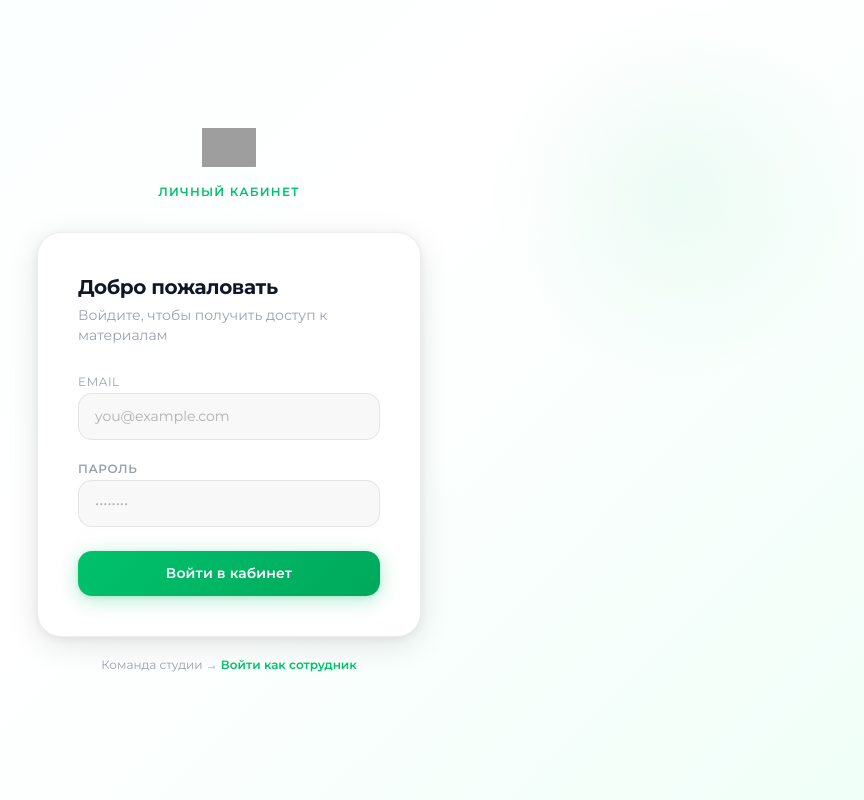
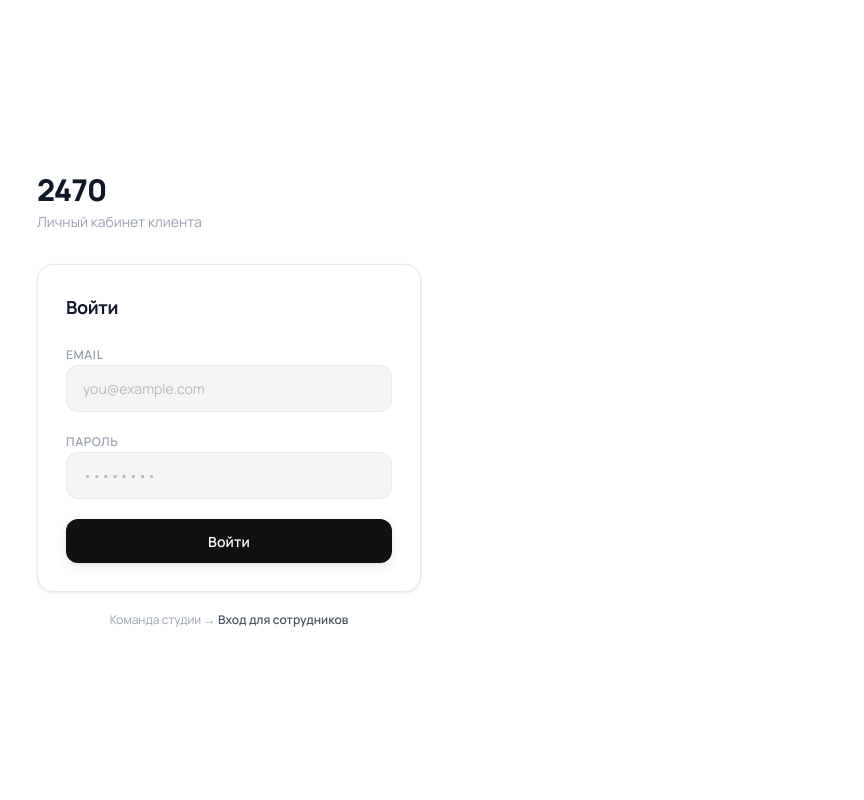
Before and after one commit to svertkov/studio-lk, a Next.js app: page /login in a window 1280 px wide. Shown: the whole page, without its empty margins (411-1275 px from the left). Built offline with nearby package versions, Linux system fonts and the light colour scheme; grey boxes are pictures that could not be loaded.

Commit message:
Manrope font, clean white/black/green design, no logo

```diff
--- a/src/app/(auth)/login/page.tsx
+++ b/src/app/(auth)/login/page.tsx
@@ -27,36 +27,23 @@ export default function LoginPage() {
   }
 
   return (
-    <div className="min-h-screen flex items-center justify-center p-4" style={{
-      background: 'linear-gradient(135deg, #f8fffe 0%, #ffffff 50%, #f0fff8 100%)'
-    }}>
-      {/* Декоративные круги */}
-      <div className="absolute top-0 right-0 w-96 h-96 rounded-full pointer-events-none"
-        style={{ background: 'radial-gradient(circle, rgba(0,194,107,0.06) 0%, transparent 70%)' }} />
-      <div className="absolute bottom-0 left-0 w-72 h-72 rounded-full pointer-events-none"
-        style={{ background: 'radial-gradient(circle, rgba(0,194,107,0.04) 0%, transparent 70%)' }} />
-
-      <div className="w-full max-w-sm relative">
-        {/* Логотип */}
-        <div className="text-center mb-8">
-          <img
-            src="https://static.tildacdn.com/tild3463-3931-4930-b937-626565363162/std_black-black_1_1.png"
-            alt="2470 Studio"
-            className="h-10 mx-auto mb-4 object-contain"
-          />
-          <p className="text-xs tracking-widest uppercase font-semibold"
-            style={{ color: '#00c26b' }}>
-            Личный кабинет
-          </p>
+    <div className="min-h-screen bg-white flex items-center justify-center p-4">
+      <div className="w-full max-w-sm">
+        {/* Заголовок */}
+        <div className="mb-8">
+          <p className="text-3xl tracking-tight text-gray-900" style={{ fontWeight: 800 }}>2470</p>
+          <p className="text-sm text-gray-400 mt-1">Личный кабинет клиента</p>
         </div>
 
-        <div className="login-card">
-          <h2 className="text-xl font-bold text-gray-900 mb-1">Добро пожаловать</h2>
-          <p className="text-sm text-gray-400 mb-6">Войдите, чтобы получить доступ к материалам</p>
+        {/* Форма */}
+        <div className="card-base p-7">
+          <h2 className="text-lg font-bold text-gray-900 mb-5">Войти</h2>
 
           <form onSubmit={handleLogin} className="space-y-4">
             <div className="space-y-1.5">
-              <label className="text-xs font-600 uppercase tracking-wider text-gray-400">Email</label>
+              <label className="text-xs font-semibold uppercase tracking-wider text-gray-400">
+                Email
+              </label>
               <input
                 type="email"
                 placeholder="you@example.com"
@@ -68,7 +55,9 @@ export default function LoginPage() {
             </div>
 
             <div className="space-y-1.5">
-              <label className="text-xs font-semibold uppercase tracking-wider text-gray-400">Пароль</label>
+              <label className="text-xs font-semibold uppercase tracking-wider text-gray-400">
+                Пароль
+              </label>
               <input
                 type="password"
                 placeholder="••••••••"
@@ -81,16 +70,16 @@ export default function LoginPage() {
 
             {error && <p className="text-red-500 text-sm">{error}</p>}
 
-            <button type="submit" disabled={loading} className="btn-green w-full mt-2">
-              {loading ? 'Входим...' : 'Войти в кабинет'}
+            <button type="submit" disabled={loading} className="btn-primary w-full mt-1">
+              {loading ? 'Входим...' : 'Войти'}
             </button>
           </form>
         </div>
 
         <p className="text-center text-gray-400 text-xs mt-5">
           Команда студии →{' '}
-          <a href="/staff-login" className="font-semibold hover:underline" style={{ color: '#00c26b' }}>
-            Войти как сотрудник
+          <a href="/staff-login" className="text-gray-600 font-semibold hover:underline">
+            Вход для сотрудников
           </a>
         </p>
       </div>
--- a/src/app/globals.css
+++ b/src/app/globals.css
@@ -8,143 +8,112 @@
   --color-background: var(--background);
   --color-foreground: var(--foreground);
   --font-sans: var(--font-sans);
-  --font-mono: var(--font-geist-mono);
-  --font-heading: var(--font-sans);
   --color-ring: var(--ring);
   --color-input: var(--input);
   --color-border: var(--border);
   --color-destructive: var(--destructive);
-  --color-accent-foreground: var(--accent-foreground);
-  --color-accent: var(--accent);
   --color-muted-foreground: var(--muted-foreground);
   --color-muted: var(--muted);
-  --color-secondary-foreground: var(--secondary-foreground);
-  --color-secondary: var(--secondary);
   --color-primary-foreground: var(--primary-foreground);
   --color-primary: var(--primary);
-  --color-popover-foreground: var(--popover-foreground);
-  --color-popover: var(--popover);
   --color-card-foreground: var(--card-foreground);
   --color-card: var(--card);
   --radius-sm: calc(var(--radius) * 0.6);
   --radius-md: calc(var(--radius) * 0.8);
   --radius-lg: var(--radius);
   --radius-xl: calc(var(--radius) * 1.4);
-  --radius-2xl: calc(var(--radius) * 1.8);
 }
 
-/* ============================================================
-   ЦВЕТОВАЯ СХЕМА — БЕЛАЯ С ЗЕЛЁНЫМ АКЦЕНТОМ
-   ============================================================ */
 :root {
-  /* Базовые */
-  --background:       #ffffff;
-  --foreground:       #0a0a0a;
+  --background:        #ffffff;
+  --foreground:        #111111;
+  --card:              #ffffff;
+  --card-foreground:   #111111;
+  --muted:             #f5f5f5;
+  --muted-foreground:  #888888;
+  --primary:           #00c26b;
+  --primary-foreground:#ffffff;
+  --destructive:       #ef4444;
+  --border:            #e8e8e8;
+  --input:             #f5f5f5;
+  --ring:              rgba(0,194,107,0.25);
+  --radius:            0.75rem;
 
-  /* Зелёный акцент 2470 */
-  --green:            #00c26b;
-  --green-dark:       #00954f;
-  --green-light:      rgba(0, 194, 107, 0.08);
-  --green-glow:       rgba(0, 194, 107, 0.25);
+  /* Зелёный акцент */
+  --green:             #00c26b;
+  --green-bg:          #f0fdf6;
+  --green-border:      #bbf0d6;
 
-  /* Карточки и поверхности */
-  --card:             #ffffff;
-  --card-foreground:  #0a0a0a;
-  --surface:          #f8fffe;
-  --surface-2:        #f2f2f2;
-
-  /* Компоненты */
-  --popover:          #ffffff;
-  --popover-foreground: #0a0a0a;
-  --primary:          #00c26b;
-  --primary-foreground: #ffffff;
-  --secondary:        #f3f4f6;
-  --secondary-foreground: #0a0a0a;
-  --muted:            #f5f5f5;
-  --muted-foreground: #6b7280;
-  --accent:           rgba(0, 194, 107, 0.08);
-  --accent-foreground: #00954f;
-  --destructive:      #ef4444;
-  --border:           rgba(0, 0, 0, 0.08);
-  --input:            #f5f5f5;
-  --ring:             rgba(0, 194, 107, 0.3);
-  --radius:           0.875rem;
-
-  /* Тени */
-  --shadow-sm:  0 1px 3px rgba(0,0,0,0.06), 0 1px 2px rgba(0,0,0,0.04);
-  --shadow-md:  0 4px 16px rgba(0,0,0,0.08), 0 1px 3px rgba(0,0,0,0.05);
-  --shadow-lg:  0 8px 32px rgba(0,0,0,0.10), 0 2px 8px rgba(0,0,0,0.06);
-  --shadow-green: 0 4px 20px rgba(0,194,107,0.30), 0 1px 4px rgba(0,150,80,0.15);
-  --shadow-green-lg: 0 8px 32px rgba(0,194,107,0.35), 0 2px 8px rgba(0,150,80,0.2);
+  /* Тени — только серые, без цвета */
+  --shadow-xs: 0 1px 2px rgba(0,0,0,0.05);
+  --shadow-sm: 0 1px 4px rgba(0,0,0,0.06), 0 1px 2px rgba(0,0,0,0.04);
+  --shadow-md: 0 4px 12px rgba(0,0,0,0.08), 0 1px 3px rgba(0,0,0,0.05);
+  --shadow-lg: 0 8px 24px rgba(0,0,0,0.10), 0 2px 6px rgba(0,0,0,0.06);
 }
 
 /* ============================================================
    БАЗОВЫЕ СТИЛИ
    ============================================================ */
 @layer base {
-  * {
-    @apply border-border outline-ring/50;
+  * { @apply border-border; }
+
+  body {
+    background: #ffffff;
+    color: #111111;
+    font-family: var(--font-sans), 'Manrope', sans-serif;
   }
 
-  body {
-    background-color: #ffffff;
-    color: #0a0a0a;
-    font-family: var(--font-sans), 'Montserrat', sans-serif;
-    /* Лёгкий зеленоватый градиент на фоне */
-    background-image:
-      radial-gradient(ellipse 80% 50% at 100% 0%, rgba(0,194,107,0.04) 0%, transparent 60%),
-      radial-gradient(ellipse 60% 40% at 0% 100%, rgba(0,194,107,0.03) 0%, transparent 50%);
-    min-height: 100vh;
-  }
+  html { color-scheme: light; }
 
-  html {
-    color-scheme: light;
-  }
-
-  h1, h2, h3, h4, h5, h6 {
+  h1, h2, h3, h4 {
     font-weight: 700;
     letter-spacing: -0.02em;
+    color: #111111;
   }
 }
 
 /* ============================================================
-   КОМПОНЕНТЫ
+   УТИЛИТЫ
    ============================================================ */
 @layer utilities {
 
   /* --- КАРТОЧКИ --- */
+
+  /* Базовая белая карточка с тенью */
   .card-base {
     background: #ffffff;
-    border: 1px solid rgba(0,0,0,0.07);
-    border-radius: 1.25rem;
+    border: 1px solid #e8e8e8;
+    border-radius: 1rem;
     box-shadow: var(--shadow-sm);
-    transition: box-shadow 0.2s, border-color 0.2s;
   }
 
-  .card-base:hover {
-    box-shadow: var(--shadow-md);
-    border-color: rgba(0,0,0,0.1);
+  /* Карточка с зелёным акцентом (бордер + фон) */
+  .card-green {
+    background: #f0fdf6;
+    border: 1px solid #bbf0d6;
+    border-radius: 1rem;
+    box-shadow: var(--shadow-xs);
   }
 
-  .card-green {
-    background: linear-gradient(135deg, rgba(0,194,107,0.06) 0%, rgba(0,194,107,0.02) 100%);
-    border: 1px solid rgba(0,194,107,0.18);
-    border-radius: 1.25rem;
-    box-shadow: 0 2px 12px rgba(0,194,107,0.08);
+  /* Карточка приподнятая — для stat-блоков */
+  .card-stat {
+    background: #ffffff;
+    border: 1px solid #e8e8e8;
+    border-radius: 1rem;
+    box-shadow: var(--shadow-md);
+    transition: box-shadow 0.2s, transform 0.2s;
   }
 
-  .card-accent {
-    background: linear-gradient(135deg, #00c26b 0%, #00954f 100%);
-    border-radius: 1.25rem;
-    box-shadow: var(--shadow-green);
-    color: #fff;
+  .card-stat:hover {
+    box-shadow: var(--shadow-lg);
+    transform: translateY(-1px);
   }
 
   /* --- САЙДБАР --- */
   .sidebar-base {
     background: #ffffff;
-    border-right: 1px solid rgba(0,0,0,0.07);
-    box-shadow: 4px 0 20px rgba(0,0,0,0.04);
+    border-right: 1px solid #e8e8e8;
+    box-shadow: var(--shadow-sm);
   }
 
   /* --- НАВИГАЦИЯ --- */
@@ -152,153 +121,164 @@
     display: flex;
     align-items: center;
     gap: 0.75rem;
-    padding: 0.625rem 0.875rem;
-    border-radius: 0.875rem;
+    padding: 0.6rem 0.875rem;
+    border-radius: 0.625rem;
     font-size: 0.875rem;
     font-weight: 500;
-    color: #6b7280;
-    transition: all 0.18s ease;
+    color: #888888;
+    transition: all 0.15s ease;
     text-decoration: none;
+    cursor: pointer;
+    width: 100%;
+    background: transparent;
+    border: none;
+    text-align: left;
   }
 
   .nav-item:hover {
-    background: rgba(0,194,107,0.07);
-    color: #00954f;
+    background: #f5f5f5;
+    color: #111111;
   }
 
   .nav-item-active {
-    background: linear-gradient(135deg, rgba(0,194,107,0.12) 0%, rgba(0,194,107,0.06) 100%);
-    color: #00954f;
-    border: 1px solid rgba(0,194,107,0.2);
-    box-shadow: 0 2px 8px rgba(0,194,107,0.1);
+    background: #f0fdf6;
+    color: #00a85a;
     font-weight: 600;
+    border: 1px solid #bbf0d6;
   }
 
   /* --- КНОПКИ --- */
-  .btn-green {
-    background: linear-gradient(135deg, #00c26b 0%, #00a85c 100%);
-    color: #fff;
+  .btn-primary {
+    background: #111111;
+    color: #ffffff;
     font-weight: 600;
-    border-radius: 0.875rem;
-    padding: 0.75rem 1.5rem;
+    border-radius: 0.75rem;
+    padding: 0.7rem 1.5rem;
     font-size: 0.875rem;
+    font-family: inherit;
     border: none;
     cursor: pointer;
-    box-shadow: var(--shadow-green);
+    box-shadow: var(--shadow-md);
     transition: all 0.2s ease;
     letter-spacing: 0.01em;
   }
 
-  .btn-green:hover {
-    box-shadow: var(--shadow-green-lg);
+  .btn-primary:hover {
+    background: #222222;
+    box-shadow: var(--shadow-lg);
     transform: translateY(-1px);
-    background: linear-gradient(135deg, #00d475 0%, #00c26b 100%);
   }
 
-  .btn-green:active {
+  .btn-primary:active {
     transform: translateY(0);
-    box-shadow: var(--shadow-green);
+    box-shadow: var(--shadow-sm);
   }
 
-  .btn-outline {
-    background: transparent;
-    color: #0a0a0a;
-    font-weight: 600;
-    border-radius: 0.875rem;
-    padding: 0.75rem 1.5rem;
-    font-size: 0.875rem;
-    border: 1.5px solid rgba(0,0,0,0.12);
-    cursor: pointer;
-    box-shadow: var(--shadow-sm);
-    transition: all 0.2s ease;
+  .btn-primary:disabled {
+    opacity: 0.5;
+    cursor: not-allowed;
+    transform: none;
   }
 
-  .btn-outline:hover {
-    border-color: #00c26b;
-    color: #00954f;
-    background: rgba(0,194,107,0.04);
-    box-shadow: 0 2px 12px rgba(0,194,107,0.12);
+  .btn-ghost {
+    background: transparent;
+    color: #888888;
+    font-weight: 500;
+    border-radius: 0.75rem;
+    padding: 0.7rem 1.5rem;
+    font-size: 0.875rem;
+    font-family: inherit;
+    border: 1px solid #e8e8e8;
+    cursor: pointer;
+    transition: all 0.15s ease;
+  }
+
+  .btn-ghost:hover {
+    background: #f5f5f5;
+    color: #111111;
   }
 
   /* --- ПОЛЯ ВВОДА --- */
   .input-base {
-    background: #f8f8f8;
-    border: 1.5px solid rgba(0,0,0,0.08);
-    border-radius: 0.875rem;
+    background: #f5f5f5;
+    border: 1.5px solid #e8e8e8;
+    border-radius: 0.75rem;
     padding: 0.75rem 1rem;
     font-size: 0.875rem;
     font-family: inherit;
-    color: #0a0a0a;
+    color: #111111;
     width: 100%;
-    transition: border-color 0.2s, box-shadow 0.2s, background 0.2s;
+    transition: border-color 0.15s, box-shadow 0.15s, background 0.15s;
     outline: none;
   }
 
   .input-base::placeholder {
-    color: #b0b0b0;
+    color: #b8b8b8;
   }
 
   .input-base:focus {
     border-color: #00c26b;
     background: #ffffff;
-    box-shadow: 0 0 0 3px rgba(0,194,107,0.12);
+    box-shadow: 0 0 0 3px rgba(0,194,107,0.1);
   }
 
-  /* --- БЕЙДЖИ --- */
+  /* --- ЗЕЛЁНЫЕ АКЦЕНТ-ЭЛЕМЕНТЫ --- */
+
+  /* Иконка-блок с зелёным фоном */
+  .icon-green {
+    background: #f0fdf6;
+    border: 1px solid #bbf0d6;
+    border-radius: 0.625rem;
+    display: flex;
+    align-items: center;
+    justify-content: center;
+    color: #00a85a;
+    flex-shrink: 0;
+  }
+
+  /* Зелёный текст-акцент */
+  .text-green { color: #00a85a; }
+
+  /* Бейдж зелёный */
   .badge-green {
-    background: rgba(0,194,107,0.1);
-    color: #00954f;
-    border: 1px solid rgba(0,194,107,0.2);
+    background: #f0fdf6;
+    color: #00a85a;
+    border: 1px solid #bbf0d6;
     border-radius: 999px;
-    padding: 0.2rem 0.65rem;
+    padding: 0.2rem 0.7rem;
     font-size: 0.7rem;
-    font-weight: 600;
+    font-weight: 700;
     letter-spacing: 0.02em;
   }
 
+  /* Бейдж серый */
   .badge-grey {
-    background: rgba(0,0,0,0.05);
-    color: #6b7280;
-    border: 1px solid rgba(0,0,0,0.08);
+    background: #f5f5f5;
+    color: #888888;
+    border: 1px solid #e8e8e8;
     border-radius: 999px;
-    padding: 0.2rem 0.65rem;
+    padding: 0.2rem 0.7rem;
     font-size: 0.7rem;
     font-weight: 600;
   }
 
   /* --- ПРОГРЕСС --- */
   .progress-track {
-    background: rgba(0,0,0,0.06);
+    background: #f0f0f0;
     border-radius: 999px;
     height: 6px;
     overflow: hidden;
   }
 
   .progress-fill {
-    background: linear-gradient(90deg, #00c26b, #00d47a);
+    background: #00c26b;
     border-radius: 999px;
     height: 100%;
-    box-shadow: 0 0 8px rgba(0,194,107,0.4);
     transition: width 0.5s ease;
   }
 
-  /* --- СТРАНИЦА ЛОГИНА --- */
-  .login-card {
-    background: #ffffff;
-    border: 1px solid rgba(0,0,0,0.07);
-    border-radius: 1.5rem;
-    box-shadow: var(--shadow-lg);
-    padding: 2.5rem;
+  /* --- РАЗДЕЛИТЕЛЬ --- */
+  .divider {
+    border-color: #e8e8e8;
   }
-
-  /* --- РАЗДЕЛИТЕЛИ --- */
-  .divider {
-    border-color: rgba(0,0,0,0.07);
-  }
-
-  /* --- СТАТУС-ТОЧКИ --- */
-  .dot-green { color: #00c26b; }
-  .dot-blue  { color: #3b82f6; }
-  .dot-red   { color: #ef4444; }
-  .dot-grey  { color: #9ca3af; }
 }
--- a/src/app/layout.tsx
+++ b/src/app/layout.tsx
@@ -1,10 +1,10 @@
 import type { Metadata } from 'next'
-import { Montserrat } from 'next/font/google'
+import { Manrope } from 'next/font/google'
 import './globals.css'
 
-const montserrat = Montserrat({
+const manrope = Manrope({
   subsets: ['latin', 'cyrillic'],
-  weight: ['300', '400', '500', '600', '700', '800', '900'],
+  weight: ['300', '400', '500', '600', '700', '800'],
   variable: '--font-sans',
   display: 'swap',
 })
@@ -16,7 +16,7 @@ export const metadata: Metadata = {
 
 export default function RootLayout({ children }: { children: React.ReactNode }) {
   return (
-    <html lang="ru" className={`${montserrat.variable} h-full antialiased`}>
+    <html lang="ru" className={`${manrope.variable} h-full antialiased`}>
       <body className="min-h-full flex flex-col">{children}</body>
     </html>
   )
--- a/src/components/admin/AdminSidebar.tsx
+++ b/src/components/admin/AdminSidebar.tsx
@@ -23,7 +23,7 @@ const navByRole = {
     { href: '/admin/schedule',  label: 'Расписание', icon: Calendar },
   ],
   STAFF: [
-    { href: '/admin/dashboard', label: 'Главная',       icon: LayoutDashboard },
+    { href: '/admin/dashboard', label: 'Главная',        icon: LayoutDashboard },
     { href: '/admin/schedule',  label: 'Моё расписание', icon: Calendar },
   ],
 }
@@ -45,23 +45,16 @@ export default function AdminSidebar({ profile }: Props) {
   }
 
   return (
-    <aside className="sidebar-base w-64 flex flex-col h-screen sticky top-0">
-      <div className="p-6 border-b divider">
-        <img
-          src="https://static.tildacdn.com/tild3463-3931-4930-b937-626565363162/std_black-black_1_1.png"
-          alt="2470 Studio"
-          className="h-8 object-contain"
-        />
-        <p className="text-xs tracking-widest uppercase font-semibold mt-2"
-          style={{ color: '#00c26b' }}>
-          Управление
-        </p>
+    <aside className="sidebar-base w-60 flex flex-col h-screen sticky top-0">
+      <div className="px-5 py-6 border-b divider">
+        <p className="text-lg tracking-tight text-gray-900" style={{ fontWeight: 800 }}>2470</p>
+        <p className="text-xs text-gray-400 mt-0.5">Управление студией</p>
       </div>
 
-      <div className="p-4 border-b divider">
+      <div className="px-4 py-4 border-b divider">
         <div className="flex items-center gap-3">
-          <div className="w-10 h-10 rounded-full flex items-center justify-center text-white text-sm font-bold flex-shrink-0"
-            style={{ background: 'linear-gradient(135deg, #00c26b, #00954f)' }}>
+          <div className="w-9 h-9 rounded-full flex items-center justify-center text-white text-sm font-bold flex-shrink-0"
+            style={{ background: '#111111' }}>
             {profile.full_name?.charAt(0).toUpperCase() ?? '?'}
           </div>
           <div>
@@ -84,7 +77,7 @@ export default function AdminSidebar({ profile }: Props) {
       </nav>
 
       <div className="p-3 border-t divider">
-        <button onClick={handleLogout} className="nav-item w-full text-gray-400">
+        <button onClick={handleLogout} className="nav-item">
           <LogOut className="w-4 h-4" />
           Выйти
         </button>
--- a/src/components/client/ClientSidebar.tsx
+++ b/src/components/client/ClientSidebar.tsx
@@ -33,25 +33,18 @@ export default function ClientSidebar({ profile, client }: Props) {
   }
 
   return (
-    <aside className="sidebar-base w-64 flex flex-col h-screen sticky top-0">
-      {/* Logo */}
-      <div className="p-6 border-b divider">
-        <img
-          src="https://static.tildacdn.com/tild3463-3931-4930-b937-626565363162/std_black-black_1_1.png"
-          alt="2470 Studio"
-          className="h-8 object-contain"
-        />
-        <p className="text-xs tracking-widest uppercase font-semibold mt-2"
-          style={{ color: '#00c26b' }}>
-          Студия контента
-        </p>
+    <aside className="sidebar-base w-60 flex flex-col h-screen sticky top-0">
+      {/* Название */}
+      <div className="px-5 py-6 border-b divider">
+        <p className="text-lg font-800 tracking-tight text-gray-900" style={{ fontWeight: 800 }}>2470</p>
+        <p className="text-xs text-gray-400 mt-0.5">Студия контента</p>
       </div>
 
-      {/* User */}
-      <div className="p-4 border-b divider">
+      {/* Пользователь */}
+      <div className="px-4 py-4 border-b divider">
         <div className="flex items-center gap-3">
-          <div className="w-10 h-10 rounded-full flex items-center justify-center text-white text-sm font-bold flex-shrink-0"
-            style={{ background: 'linear-gradient(135deg, #00c26b, #00954f)' }}>
+          <div className="w-9 h-9 rounded-full flex items-center justify-center text-white text-sm font-bold flex-shrink-0"
+            style={{ background: '#111111' }}>
             {profile.full_name?.charAt(0).toUpperCase() ?? '?'}
           </div>
           <div className="flex-1 min-w-0">
@@ -65,16 +58,12 @@ export default function ClientSidebar({ profile, client }: Props) {
         </div>
       </div>
 
-      {/* Nav */}
+      {/* Навигация */}
       <nav className="flex-1 p-3 space-y-0.5">
         {navItems.map(({ href, label, icon: Icon }) => {
           const isActive = pathname === href || pathname.startsWith(href + '/')
           return (
-            <Link
-              key={href}
-              href={href}
-              className={cn('nav-item', isActive && 'nav-item-active')}
-            >
+            <Link key={href} href={href} className={cn('nav-item', isActive && 'nav-item-active')}>
               <Icon className="w-4 h-4 flex-shrink-0" />
               {label}
             </Link>
@@ -82,12 +71,9 @@ export default function ClientSidebar({ profile, client }: Props) {
         })}
       </nav>
 
-      {/* Logout */}
+      {/* Выход */}
       <div className="p-3 border-t divider">
-        <button
-          onClick={handleLogout}
-          className="nav-item w-full text-gray-400"
-        >
+        <button onClick={handleLogout} className="nav-item">
           <LogOut className="w-4 h-4" />
           Выйти
         </button>
```
Also changed, not shown: src/app/(auth)/staff-login/page.tsx (+15 -31 lines), src/app/(client)/dashboard/page.tsx (+43 -45 lines).
